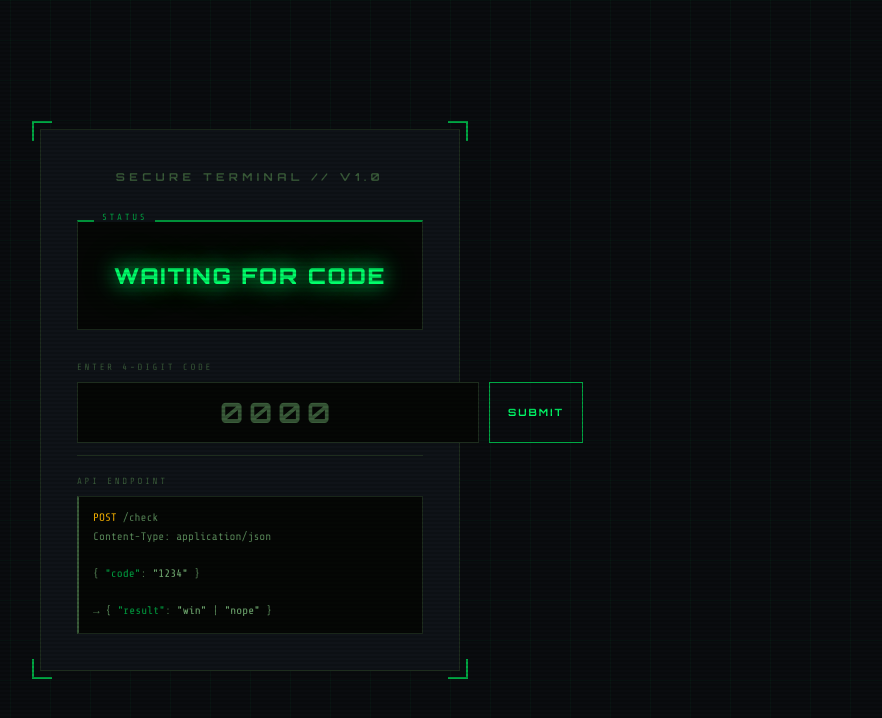
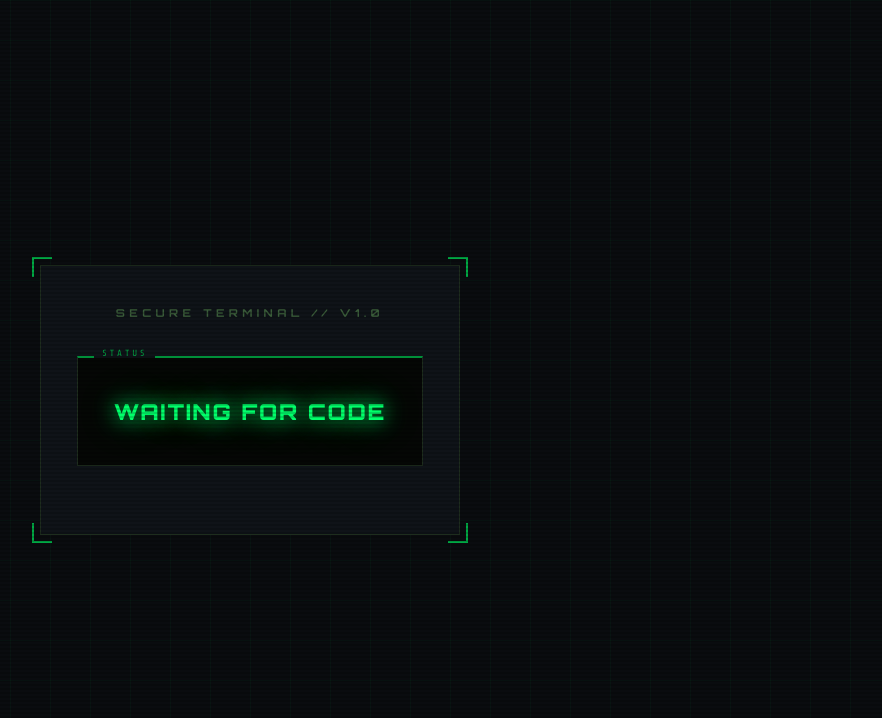
Before and after one commit to drummondst/codebox, a website: page public/index.html in a window 1280 px wide. Shown: the whole page, without its empty margins (390-1272 px from the left). Drawn offline with nearby package versions, Linux system fonts and the light colour scheme.

Commit message:
remove API block and input

```diff
--- a/public/index.html
+++ b/public/index.html
@@ -287,32 +287,6 @@
       <div class="status-display">
         <div class="status-text" id="statusText">WAITING FOR CODE</div>
       </div>
-
-      <span class="input-label">Enter 4-Digit Code</span>
-      <div class="input-row">
-        <input
-          type="text"
-          class="code-input"
-          id="codeInput"
-          maxlength="4"
-          placeholder="0000"
-          autocomplete="off"
-          inputmode="numeric"
-          pattern="\d{4}"
-        />
-        <button class="submit-btn" id="submitBtn" onclick="submitCode()">SUBMIT</button>
-      </div>
-      <div class="attempts" id="attemptsText"></div>
-
-      <div class="api-block">
-        <span class="api-label">API Endpoint</span>
-        <div class="api-code"><span class="method">POST</span> /check
-Content-Type: application/json
-
-{ <span class="key">"code"</span>: <span class="val">"1234"</span> }
-
-→ { <span class="key">"result"</span>: <span class="val">"win"</span> | <span class="val">"nope"</span> }</div>
-      </div>
     </div>
   </div>
 
```
